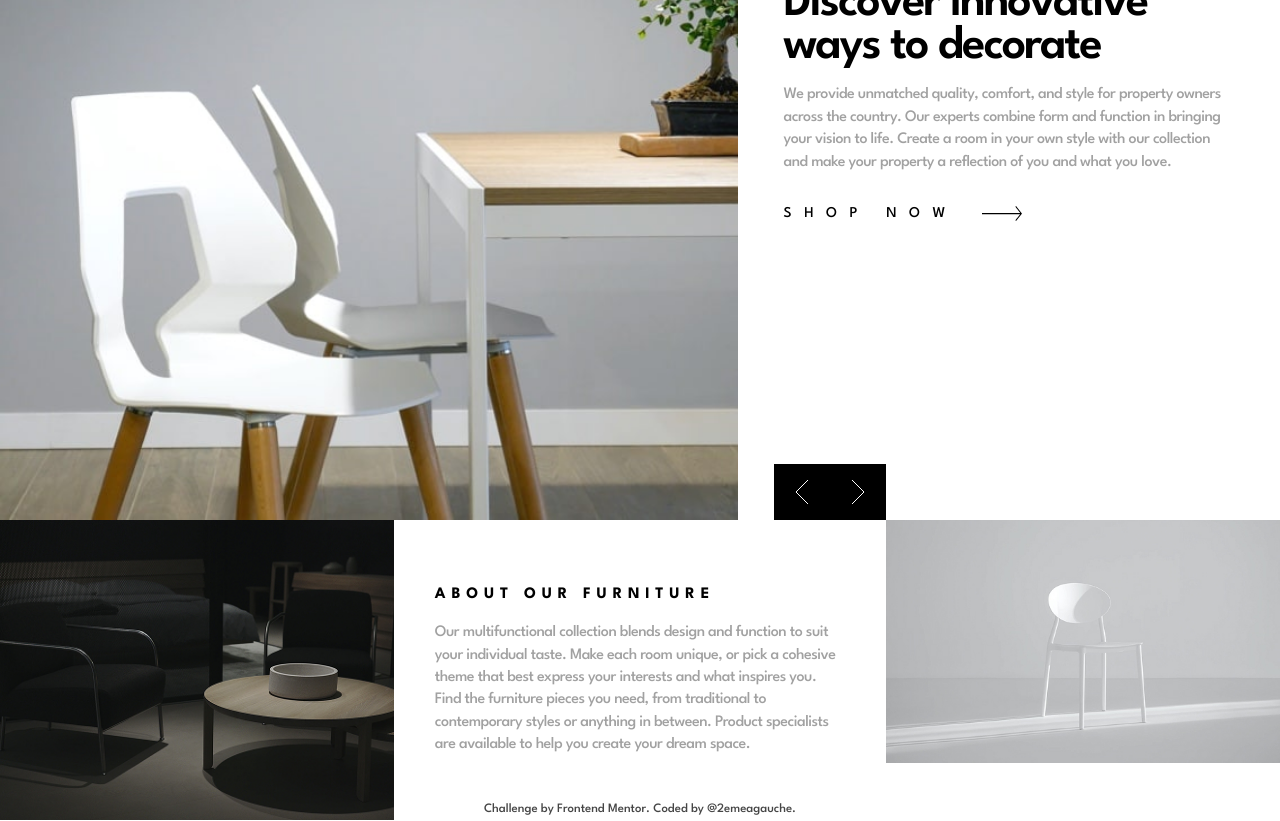
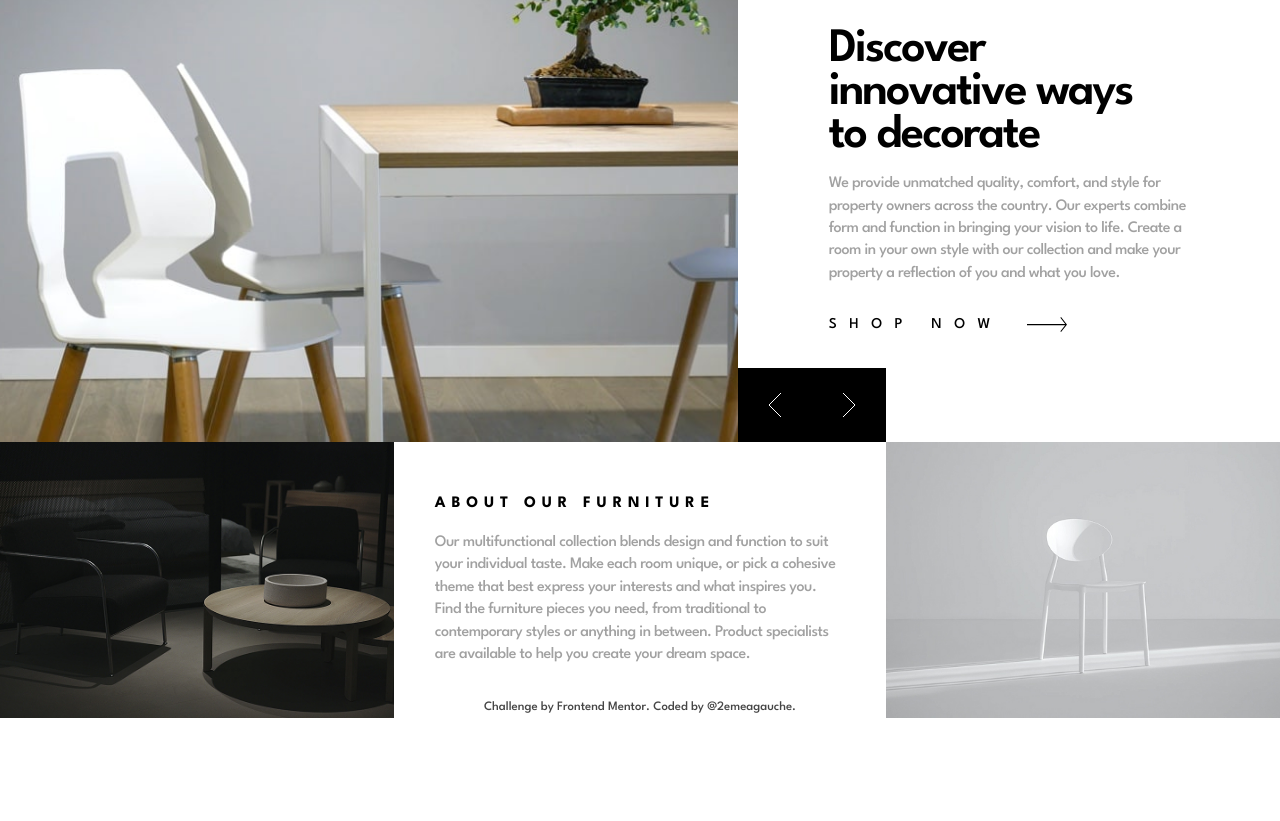
Before and after one commit to 2emeagauche/frontend-mentor-room-homepage, a website: page index.html in a window 1280 px wide. Shown: the part 82-903 px from the top of the page. After the commit the page ends 800 px from the top, so only its background shows below. Drawn offline with Linux system fonts and the light colour scheme.

Commit message:
max sizes and center in desktop, menu header

```diff
--- a/assets/styles/sass/helpers/_variables.scss
+++ b/assets/styles/sass/helpers/_variables.scss
@@ -9,7 +9,7 @@ $grey-800: hsl(0, 0%, 27%);
 $breakpoints: (
   'tablet-vt': 31.25rem,
   'tablet-hz': 48rem,
-  'desktop': 60rem,
+  'desktop': 75rem,
 );
 
 // slides
--- a/assets/styles/sass/layout/_footer.scss
+++ b/assets/styles/sass/layout/_footer.scss
@@ -19,6 +19,8 @@
   }
   @include mx.breakpoint('desktop'){
     grid-column: 9/-9;
+    padding-top: 10.5%;
+    padding-bottom: 10.5%;
   }
 }
 .footer-visual{
@@ -34,9 +36,11 @@
   }
   @include mx.breakpoint('desktop'){
     &:nth-of-type(1){
+      height: 100%;
       grid-column: 1/9;
     }
     &:nth-of-type(2){
+      height: 100%;
       grid-column: -1/-9;
     }
   }
--- a/assets/styles/sass/layout/_header.scss
+++ b/assets/styles/sass/layout/_header.scss
@@ -17,11 +17,17 @@ header{
   @include mx.breakpoint('desktop'){
     grid-column: 1/16;
     grid-row: 1/-1;
+    display: flex;
+    gap: 3.5rem;
+    align-items: center;
   }
 }
 .home-page-title{
   margin: 0 auto;
   width: fit-content;
+  @include mx.breakpoint('desktop'){
+    margin: 0;
+  }
 }
 .mobile-nav-toggle{
   @extend %burger;
@@ -31,6 +37,9 @@ header{
   top: 0;
   left: 0;
   z-index: 10000;
+  @include mx.breakpoint('desktop'){
+    display: none;
+  }
 }
 .primary-navigation{
   &:has([data-visible="true"]){
@@ -53,6 +62,12 @@ header{
     &::before{
       inset: 0;
       opacity: 0.5;
+    }
+  }
+  @include mx.breakpoint('desktop'){
+    &::before{
+      content: none;
+      position: static;
     }
   }
 }
@@ -94,8 +109,19 @@ header{
       }
     }
   }
-
   @include mx.breakpoint('tablet-vt'){
     padding: 0 map.get(v.$gutter, "tablet");
   }
+  @include mx.breakpoint('desktop'){
+    height: auto;
+    position: static;
+    padding: 0;
+    gap: 2rem;
+    transform: translateY(0%);
+    background-color: transparent;
+    color: white;
+    a::after{
+      background-color: white;
+    }
+  }
 }
--- a/assets/styles/sass/main.scss
+++ b/assets/styles/sass/main.scss
@@ -16,6 +16,7 @@
 @use 'pages/_home.scss';
 // General
 body{
+  align-content: center;
   @include mx.font-league-spartan;
   font-weight: 500;
   font-size: 1rem;
--- a/assets/styles/sass/pages/_home.scss
+++ b/assets/styles/sass/pages/_home.scss
@@ -9,6 +9,9 @@
     display: grid;
     grid-template-columns: repeat(26, 1fr);
     grid-template-rows: repeat(3, 1fr);
+    max-height: 50rem;
+    max-width: 90rem;
+    margin: auto;
   }
 }
 .super-main{
@@ -51,6 +54,9 @@
         height: 100%;
         object-fit: cover;
         object-position: left;
+        @include mx.breakpoint('desktop'){
+          object-position: unset;
+        }
       }
       @include mx.breakpoint('desktop'){
         grid-column: 1/16;
@@ -66,6 +72,8 @@
       @include mx.breakpoint('desktop'){
         grid-column: 16/-1;
         grid-row: 1/-1;
+        align-content: center;
+        padding: 0 16.67%;
       }
     }
     &-heading{
@@ -89,6 +97,9 @@
         gap: 1.5rem;
       }
     }
+    @include mx.breakpoint('desktop'){
+      scrollbar-width: none;
+    }
   }
   &-command{
     grid-column:2/3;
@@ -107,10 +118,15 @@
       &:hover{
         background-color: v.$grey-800;
       }
+      @include mx.breakpoint('desktop'){
+        width: 50%;
+      }
     }
     @include mx.breakpoint('desktop'){
       grid-row: 1/-1;
       grid-column: 16/19;
+      margin: auto 0 0;
+      width: 100%;
     }
   }
 }
```
Also changed, not shown: assets/styles/styles.css, 1 other file.
